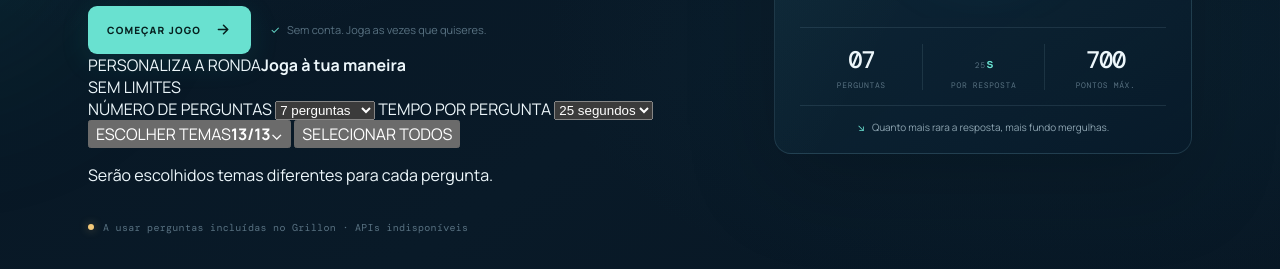
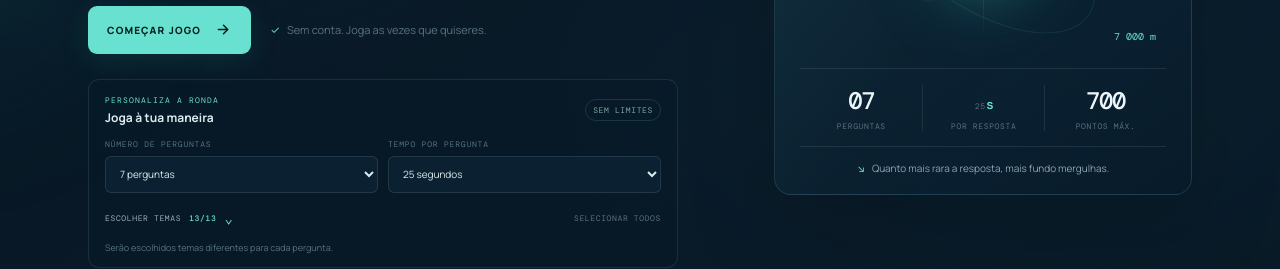
Before and after one commit to GafiPro/Grillon, a plain HTML site: page index.html in a window 1280 px wide. Shown: the part 534-803 px from the top of the page. Drawn offline with nearby package versions, Linux system fonts and the light colour scheme; no server answers.

Commit message:
Style round settings and category selectors

```diff
--- a/styles.css
+++ b/styles.css
@@ -279,3 +279,44 @@ h1 span { color: var(--cyan); }
 @media (prefers-reduced-motion: reduce) {
   *, *::before, *::after { scroll-behavior: auto !important; transition-duration: .01ms !important; animation-duration: .01ms !important; animation-iteration-count: 1 !important; }
 }
+
+/* Round setup */
+.setup-panel {
+  max-width: 590px;
+  margin-top: 25px;
+  padding: 15px 16px 13px;
+  border: 1px solid rgba(139, 190, 211, .13);
+  border-radius: 11px;
+  background: rgba(8, 26, 40, .58);
+}
+.setup-heading { display: flex; justify-content: space-between; align-items: center; gap: 10px; margin-bottom: 13px; }
+.setup-heading > div { display: flex; flex-direction: column; gap: 4px; }
+.setup-kicker { color: var(--cyan); font: 8px var(--mono); letter-spacing: .15em; }
+.setup-heading strong { color: #dcebf0; font-size: 12px; font-weight: 700; }
+.setup-tag { border: 1px solid rgba(105, 225, 208, .15); border-radius: 30px; padding: 5px 7px; color: #7ca89f; font: 8px var(--mono); letter-spacing: .08em; }
+.setup-controls { display: grid; grid-template-columns: 1fr 1fr; gap: 10px; }
+.setup-control { min-width: 0; display: flex; flex-direction: column; gap: 7px; color: var(--faint); font: 8px var(--mono); letter-spacing: .1em; }
+.setup-control select {
+  width: 100%; height: 37px; border: 1px solid rgba(141, 177, 196, .16); border-radius: 6px;
+  padding: 0 10px; color: #dce9ef; background: #0b2030; font: 10px var(--font); outline: none;
+}
+.setup-control select:focus { border-color: rgba(105, 225, 208, .55); }
+.topic-toolbar { display: flex; align-items: center; justify-content: space-between; gap: 10px; margin-top: 11px; }
+.topic-toggle, .topic-reset { border: 0; background: transparent; display: inline-flex; align-items: center; gap: 8px; padding: 5px 0; color: #9bb0bb; font: 8px var(--mono); letter-spacing: .08em; }
+.topic-toggle strong { color: var(--cyan); font-weight: 500; }
+.topic-toggle:hover, .topic-reset:hover { color: var(--cyan); }
+.topic-chevron { color: var(--cyan); font-size: 14px; transition: transform .18s ease; }
+.topic-toggle[aria-expanded="true"] .topic-chevron { transform: rotate(180deg); }
+.topic-reset { color: var(--faint); font-size: 8px; }
+.category-options { display: flex; flex-wrap: wrap; gap: 6px; padding: 9px 0 3px; border-top: 1px solid var(--line); }
+.category-option { position: relative; display: inline-flex; align-items: center; gap: 6px; padding: 6px 8px; border: 1px solid rgba(141, 177, 196, .13); border-radius: 5px; color: #9fb2bd; background: rgba(5, 19, 30, .5); cursor: pointer; font-size: 9px; transition: border-color .15s ease, color .15s ease, background .15s ease; }
+.category-option:has(input:checked) { color: var(--cyan); border-color: rgba(105, 225, 208, .3); background: rgba(105, 225, 208, .07); }
+.category-option input { width: 11px; height: 11px; margin: 0; accent-color: var(--cyan-deep); }
+.setup-hint { margin: 9px 0 0; color: var(--faint); font-size: 9px; line-height: 1.5; }
+.setup-hint.warning { color: var(--gold); }
+.button:disabled { cursor: not-allowed; opacity: .48; transform: none; box-shadow: none; }
+@media (max-width: 650px) {
+  .setup-panel { margin-top: 23px; padding: 14px 13px 12px; }
+  .setup-controls { gap: 8px; }
+  .setup-control select { font-size: 9px; padding: 0 7px; }
+}
```
